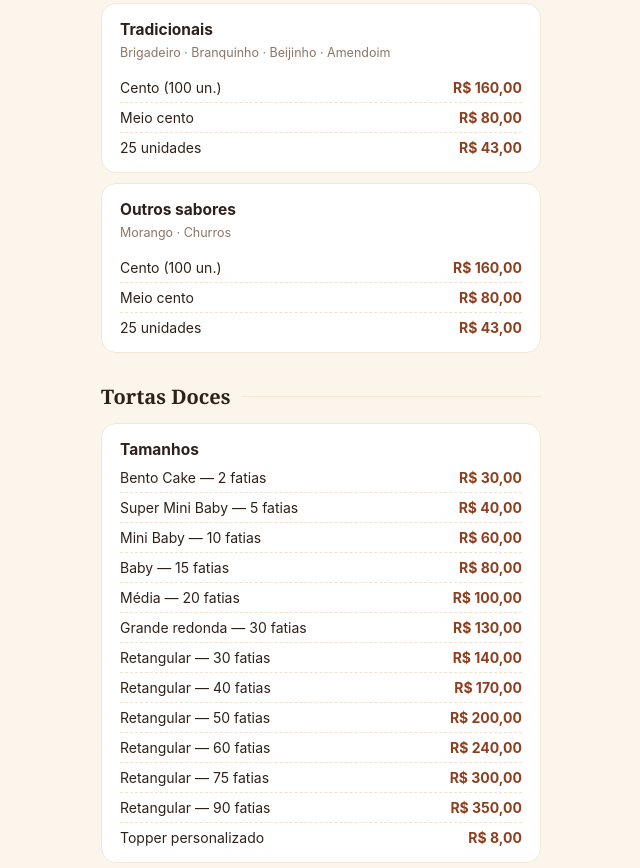
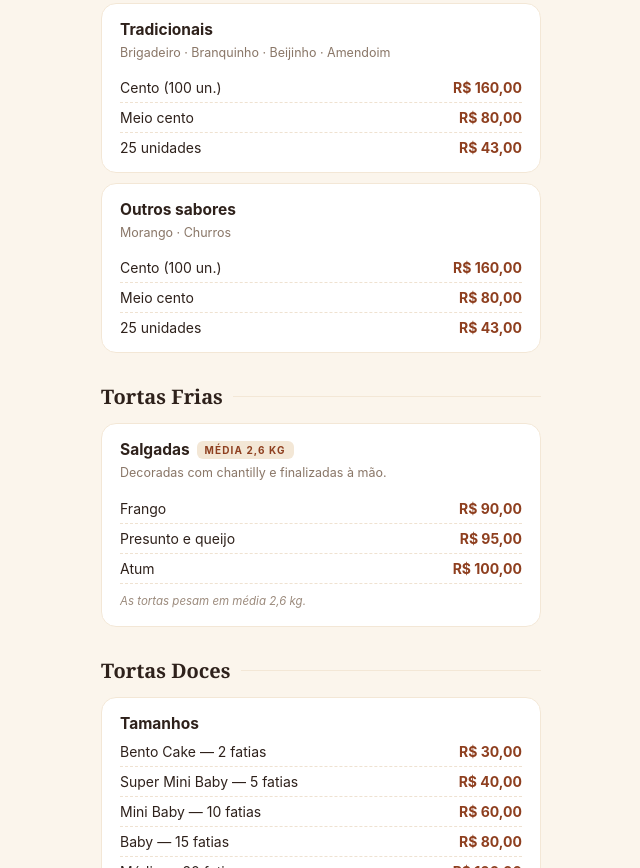
Before and after one commit to degustesalgadosalegrete-dev/degustesalgadosalegrete-dev.github.io, a plain HTML site: page index.html in a window 1280 px wide. Shown: the part 1932-2800 px from the top of the page, without its empty margins (319-959 px from the left). Drawn offline with Linux system fonts and the light colour scheme.

Commit message:
Cardápio: seção de tortas frias (frango, presunto e queijo, atum)

```diff
--- a/index.html
+++ b/index.html
@@ -4,9 +4,9 @@
 <meta charset="UTF-8">
 <meta name="viewport" content="width=device-width, initial-scale=1.0">
 <title>Deguste — Cardápio | Alegrete RS</title>
-<meta name="description" content="Cardápio da Deguste — salgados, mini pizzas, docinhos e combos. Encomendas pelo WhatsApp. Alegrete/RS.">
+<meta name="description" content="Cardápio da Deguste — salgados, mini pizzas, tortas frias, docinhos e combos. Encomendas pelo WhatsApp. Alegrete/RS.">
 <meta property="og:title" content="Deguste — Cardápio">
-<meta property="og:description" content="Salgados, mini pizzas, docinhos e combos. Encomendas pelo WhatsApp — Alegrete/RS.">
+<meta property="og:description" content="Salgados, mini pizzas, tortas frias, docinhos e combos. Encomendas pelo WhatsApp — Alegrete/RS.">
 <meta property="og:type" content="website">
 <meta property="og:image" content="https://maestro.adapta.one/api/artifact-links/a3dc59a4-7a54-430a-a680-423bb0ec3e42/file">
 <meta name="theme-color" content="#B4552D">
@@ -193,7 +193,7 @@
   <header>
     <img class="logo" src="https://maestro.adapta.one/api/artifact-links/a3dc59a4-7a54-430a-a680-423bb0ec3e42/file" alt="Deguste — Confeitaria Artesanal">
     <div class="tag">Confeitaria Artesanal · Alegrete RS</div>
-    <p class="sub">Salgados, mini pizzas, docinhos e combos.<br>Feito à mão, com carinho.</p>
+    <p class="sub">Salgados, mini pizzas, tortas frias e docinhos.<br>Feito à mão, com carinho.</p>
   </header>
 
   <div class="btns">
@@ -222,7 +222,8 @@
     <a href="#salgados">Salgados</a>
     <a href="#pizzas">Mini Pizza</a>
     <a href="#docinhos">Docinhos</a>
-    <a href="#tortas">Tortas</a>
+    <a href="#frias">Tortas Frias</a>
+    <a href="#tortas">Tortas Doces</a>
     <a href="#combos">Combos</a>
     <a href="#lanches">Mini Lanches</a>
   </nav>
@@ -299,6 +300,17 @@
     <div class="price"><span>Cento (100 un.)</span><span class="val">R$ 160,00</span></div>
     <div class="price"><span>Meio cento</span><span class="val">R$ 80,00</span></div>
     <div class="price"><span>25 unidades</span><span class="val">R$ 43,00</span></div>
+  </div>
+
+  <h2 class="sec-title" id="frias">Tortas Frias</h2>
+
+  <div class="card">
+    <h3>Salgadas <span class="badge">média 2,6 kg</span></h3>
+    <p class="desc">Decoradas com chantilly e finalizadas à mão.</p>
+    <div class="price"><span>Frango</span><span class="val">R$ 90,00</span></div>
+    <div class="price"><span>Presunto e queijo</span><span class="val">R$ 95,00</span></div>
+    <div class="price"><span>Atum</span><span class="val">R$ 100,00</span></div>
+    <p class="nota">As tortas pesam em média 2,6 kg.</p>
   </div>
 
   <h2 class="sec-title" id="tortas">Tortas Doces</h2>
```
